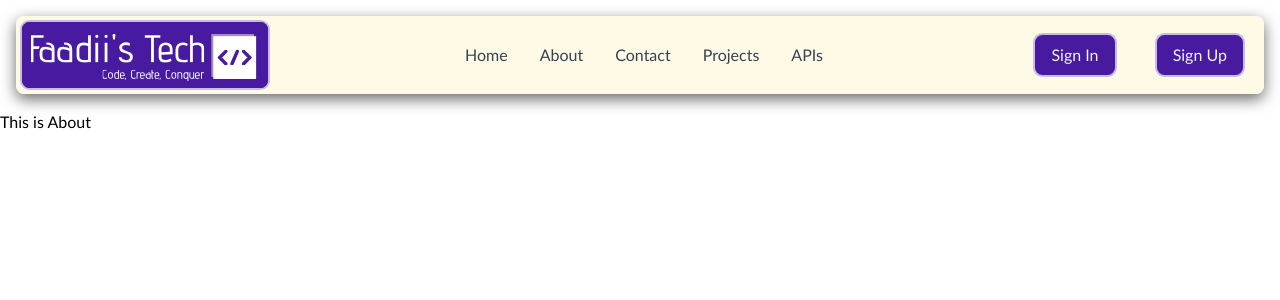
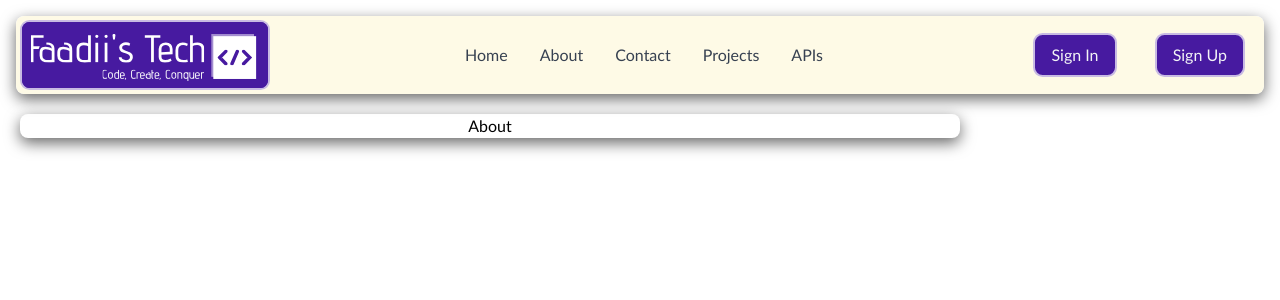
Before and after one commit to Mr-Fahad-Rajput/portfolio, a React (Vite) app in the folder Floatfolio/frontend/: page /about in a window 1280 px wide. Shown: the top 300 px of the page. Built offline with nearby package versions, Linux system fonts and the light colour scheme.

Commit message:
Contact 100% finalized

```diff
--- a/Floatfolio/frontend/src/pages/About.jsx
+++ b/Floatfolio/frontend/src/pages/About.jsx
@@ -4,11 +4,9 @@ function About() {
 
   return (
     <>
-    <div>
-      <h1>
-        This is About
-      </h1>
-      </div>
+    <section className="mainContent">
+      <h1>About</h1>
+    </section>
     </>
   )
 }
```
